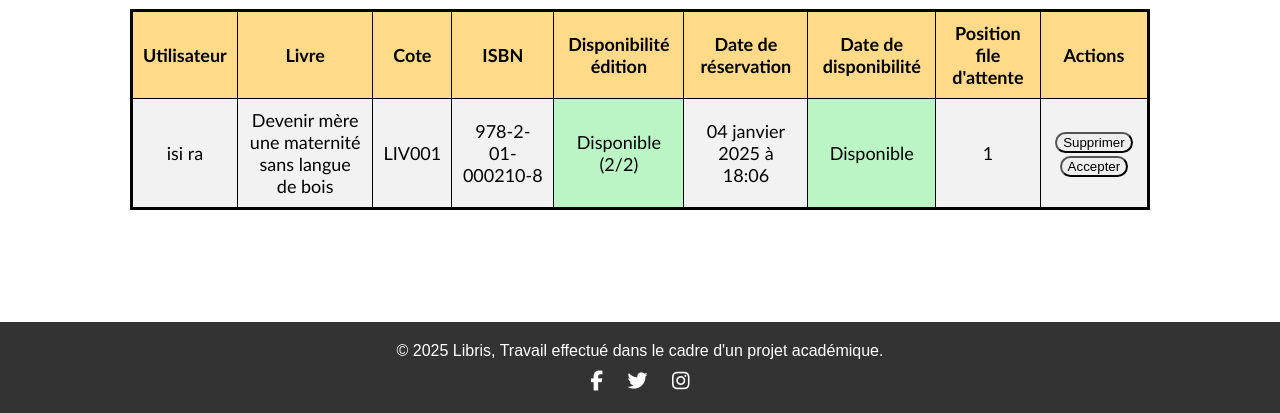
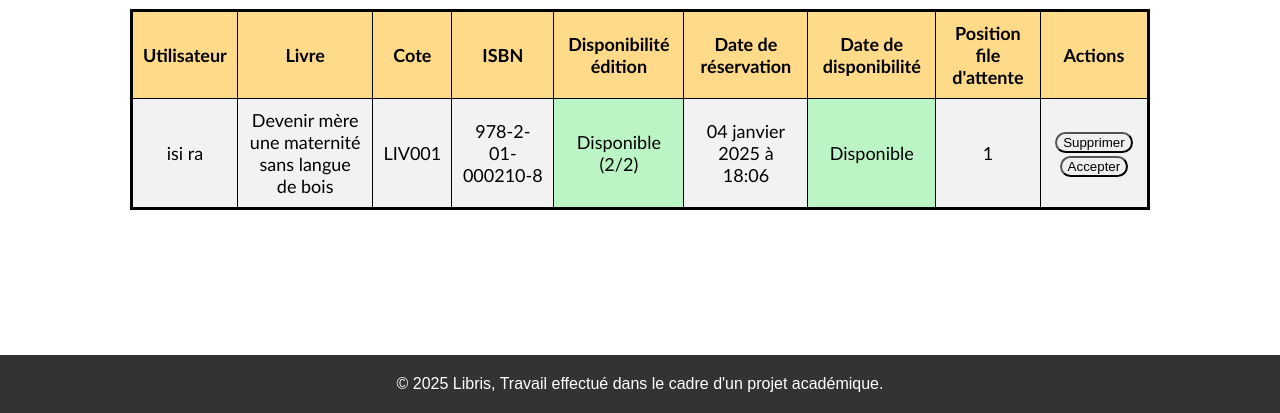
Before and after one commit to bekircanan/Libris, a PHP site: page /gestion-emprunts-reservations.php in a window 1280 px wide. Shown: the part 1115-1528 px from the top of the page. Run offline with PHP 8.4, Linux system fonts and the light colour scheme; data comes from the database, SQL or seed files in the repository; some libraries are stand-ins or nearby versions.

Commit message:
Remove social media links from footer, add favicon to header, and sanitize output in index.php

```diff
--- a/Libris/footer.php
+++ b/Libris/footer.php
@@ -2,11 +2,6 @@
 <footer>
     <div class="footer-content">
         <p>&copy; <?php echo date("Y"); ?> Libris, Travail effectué dans le cadre d'un projet académique.</p>
-        <div class="social-media">
-            <a href="#"><i class="fa-brands fa-facebook-f"></i></a>
-            <a href="#"><i class="fa-brands fa-twitter"></i></a>
-            <a href="#"><i class="fa-brands fa-instagram"></i></a>
-        </div>
     </div>
 </footer>
 </body>
--- a/Libris/header.php
+++ b/Libris/header.php
@@ -71,6 +71,7 @@
     <meta charset="UTF-8">
     <meta name="viewport" content="width=device-width, initial-scale=1.0">
     <title>Libris</title>
+    <link rel="icon" href="img/logo.png">
     <link rel="stylesheet" href="css/style.css">
     <link rel="stylesheet" href="https://cdnjs.cloudflare.com/ajax/libs/font-awesome/6.0.0-beta3/css/all.min.css">
     <script src="js/icon.js"></script>
```
Also changed, not shown: Libris/index.php (+8 -17 lines).
